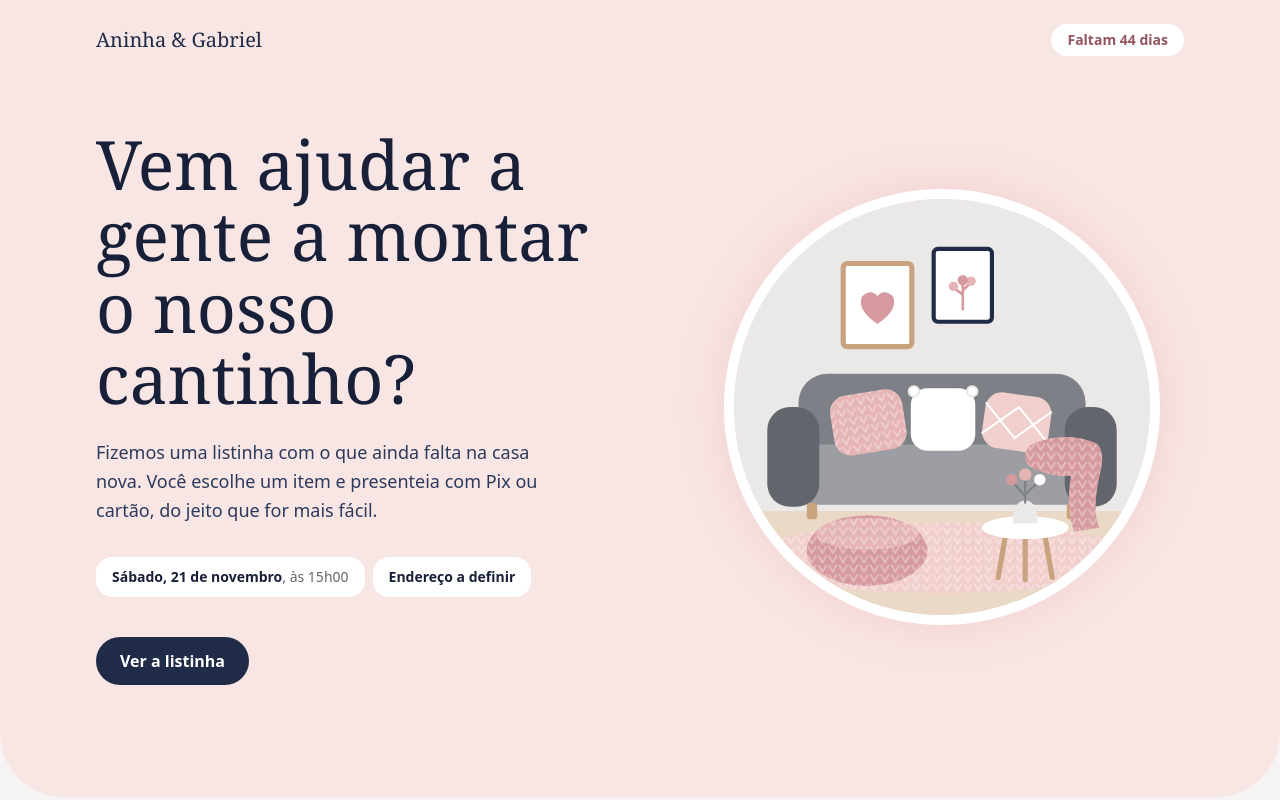
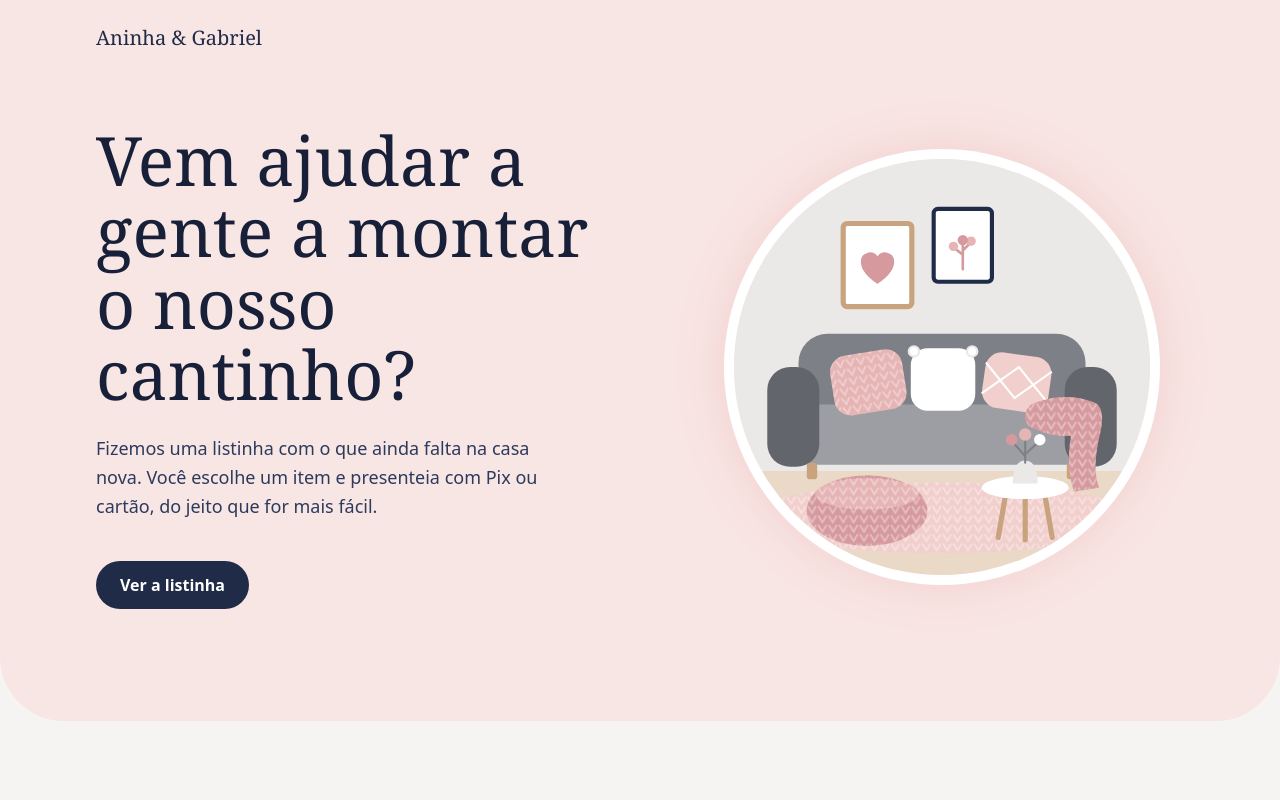
Before and after one commit to Lolita0000/cha-casa-nova, a React (Vite) app: page / in a window 1280 px wide. Shown: the top 800 px of the page. Built offline with nearby package versions, Linux system fonts and the light colour scheme.

Commit message:
feat(hero): hide event date and address until they are set

```diff
--- a/src/config/site.ts
+++ b/src/config/site.ts
@@ -1,16 +1,29 @@
+export interface SiteConfig {
+  coupleNames: readonly [string, string]
+  /** Each detail is only shown once it is filled in. */
+  event: {
+    /** ISO date with timezone offset, e.g. '2026-11-21T15:00:00-03:00'. */
+    startsAt?: string
+    addressLine?: string
+    mapsUrl?: string
+  }
+  pix: {
+    key: string
+    receiverName: string
+    receiverCity: string
+  }
+  whatsappNumber: string
+  openAmountCardUrl?: string
+}
+
 /**
  * Everything personal about the event lives here.
  * Fill in the real values before publishing.
  */
-export const siteConfig = {
-  coupleNames: ['Aninha', 'Gabriel'] as const,
+export const siteConfig: SiteConfig = {
+  coupleNames: ['Aninha', 'Gabriel'],
 
-  event: {
-    /** ISO date with timezone offset. */
-    startsAt: '2026-11-21T15:00:00-03:00',
-    addressLine: 'Endereço a definir',
-    mapsUrl: '',
-  },
+  event: {},
 
   pix: {
     /** Pix key: e-mail, phone (+55...), CPF or random key. */
@@ -30,6 +43,4 @@ export const siteConfig = {
 
   /** Card payment link with an open amount, used by the free contribution section. */
   openAmountCardUrl: '',
-} as const
-
-export type SiteConfig = typeof siteConfig
+}
--- /dev/null
+++ b/src/features/hero/EventDetails.tsx
@@ -0,0 +1,40 @@
+import { formatEventDate, formatEventTime } from '@/lib/date/event'
+import type { SiteConfig } from '@/config/site'
+
+interface EventDetailsProps {
+  event: SiteConfig['event']
+}
+
+/** Date and place chips. Renders nothing until at least one of them is set. */
+export function EventDetails({ event }: EventDetailsProps) {
+  const eventDate = event.startsAt ? new Date(event.startsAt) : undefined
+
+  if (!eventDate && !event.addressLine) return null
+
+  return (
+    <ul className="mt-8 flex flex-wrap gap-2 text-sm">
+      {eventDate && (
+        <li className="rounded-2xl bg-white px-4 py-2.5">
+          <span className="font-bold text-ink-900">{formatEventDate(eventDate)}</span>
+          <span className="text-ash-600">, às {formatEventTime(eventDate)}</span>
+        </li>
+      )}
+      {event.addressLine && (
+        <li className="rounded-2xl bg-white px-4 py-2.5 font-bold text-ink-900">
+          {event.mapsUrl ? (
+            <a
+              href={event.mapsUrl}
+              target="_blank"
+              rel="noreferrer"
+              className="underline decoration-rose-400 decoration-2 underline-offset-4"
+            >
+              {event.addressLine}
+            </a>
+          ) : (
+            event.addressLine
+          )}
+        </li>
+      )}
+    </ul>
+  )
+}
--- a/src/features/hero/Hero.tsx
+++ b/src/features/hero/Hero.tsx
@@ -1,21 +1,24 @@
 import { buttonClassName } from '@/components/ui/buttonStyles'
 import { Container } from '@/components/ui/Container'
 import { siteConfig } from '@/config/site'
-import { daysUntil, describeDaysLeft, formatEventDate, formatEventTime } from '@/lib/date/event'
+import { daysUntil, describeDaysLeft } from '@/lib/date/event'
 
+import { EventDetails } from './EventDetails'
 import { LivingRoomIllustration } from './LivingRoomIllustration'
 
 export function Hero() {
   const { coupleNames, event } = siteConfig
-  const eventDate = new Date(event.startsAt)
+  const eventDate = event.startsAt ? new Date(event.startsAt) : undefined
 
   return (
     <header className="overflow-hidden rounded-b-[3rem] bg-rose-100 md:rounded-b-[4rem]">
       <Container className="flex items-center justify-between py-6">
         <p className="font-display text-xl text-ink-800">{coupleNames.join(' & ')}</p>
-        <p className="rounded-full bg-white px-4 py-1.5 text-sm font-bold text-rose-700">
-          {describeDaysLeft(daysUntil(eventDate))}
-        </p>
+        {eventDate && (
+          <p className="rounded-full bg-white px-4 py-1.5 text-sm font-bold text-rose-700">
+            {describeDaysLeft(daysUntil(eventDate))}
+          </p>
+        )}
       </Container>
 
       <Container className="grid items-center gap-12 pt-6 pb-20 lg:grid-cols-[1.15fr_1fr] lg:pt-12 lg:pb-28">
@@ -28,26 +31,7 @@ export function Hero() {
             presenteia com Pix ou cartão, do jeito que for mais fácil.
           </p>
 
-          <ul className="mt-8 flex flex-wrap gap-2 text-sm">
-            <li className="rounded-2xl bg-white px-4 py-2.5">
-              <span className="font-bold text-ink-900">{formatEventDate(eventDate)}</span>
-              <span className="text-ash-600">, às {formatEventTime(eventDate)}</span>
-            </li>
-            <li className="rounded-2xl bg-white px-4 py-2.5 font-bold text-ink-900">
-              {event.mapsUrl ? (
-                <a
-                  href={event.mapsUrl}
-                  target="_blank"
-                  rel="noreferrer"
-                  className="underline decoration-rose-400 decoration-2 underline-offset-4"
-                >
-                  {event.addressLine}
-                </a>
-              ) : (
-                event.addressLine
-              )}
-            </li>
-          </ul>
+          <EventDetails event={event} />
 
           <a href="#lista" className={buttonClassName({ className: 'mt-10' })}>
             Ver a listinha
```
